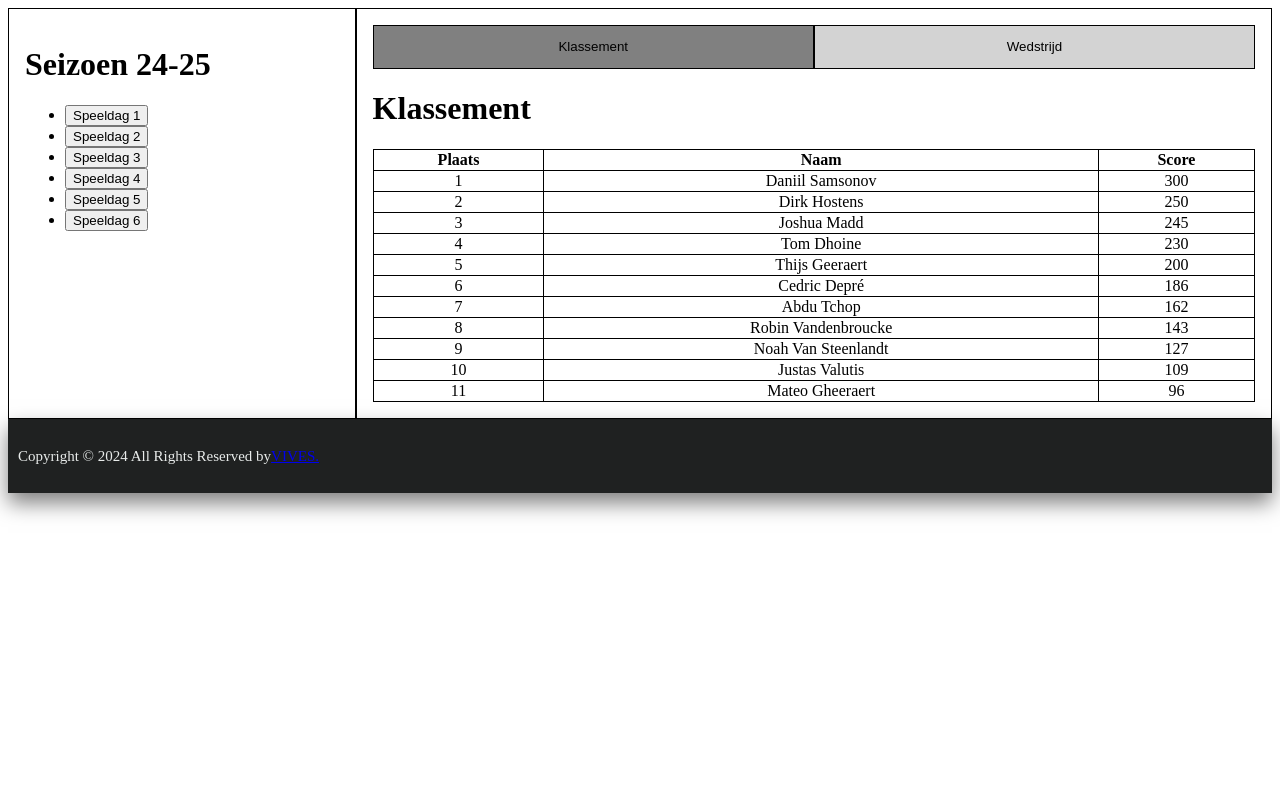
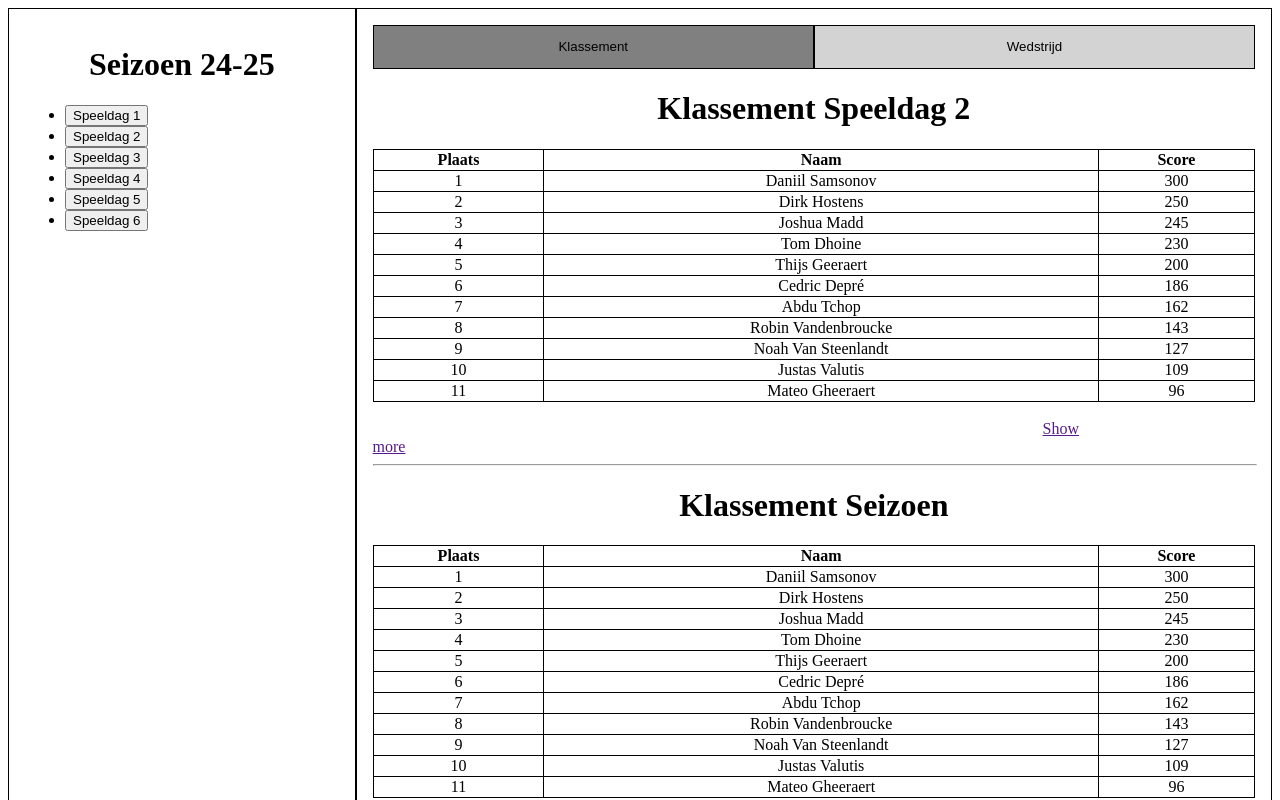
Before and after one commit to JordanMK/snooker, a Next.js app: page / in a window 1280 px wide. Shown: the top 800 px of the page. Built offline with nearby package versions, Linux system fonts and the light colour scheme.

Commit message:
klassement seizoen

```diff
--- a/src/app/css/Klassement.css
+++ b/src/app/css/Klassement.css
@@ -8,3 +8,17 @@ table {
 th, td {
     border: 1px solid;
 }
+
+.a {
+    padding: 670px;
+}
+
+h1 {
+    text-align: center;
+}
+
+hr {
+    color: black;
+    size: 5px;
+    width: 100%;
+}
--- a/src/components/KlassementPannel.jsx
+++ b/src/components/KlassementPannel.jsx
@@ -7,7 +7,7 @@ export default function KlassementPannel({ use }) {
 
     return (
       <>
-        <h1>Klassement</h1>
+        <h1>Klassement Speeldag {use.userid}</h1>
         <table>
           <thead>
             <tr>
@@ -26,6 +26,31 @@ export default function KlassementPannel({ use }) {
             ))}
           </tbody>
         </table>
+        <br />
+        <a className="a" href="">Show more</a>
+        <hr />
+        <h1>Klassement Seizoen </h1>
+        <table>
+          <thead>
+            <tr>
+              <th>Plaats</th>
+              <th>Naam</th>
+              <th>Score</th>
+            </tr>
+          </thead>
+          <tbody>
+            {use.users.map((user) => (
+              <tr key={use.userid}>
+                <td>{user.plaats}</td>
+                <td>{user.naam}</td>
+                <td>{user.score}</td>
+              </tr>
+            ))}
+          </tbody>
+        </table>
+        <br />
+        <a className="a" href="">Show more</a>
       </>
     );
+
   }
```
